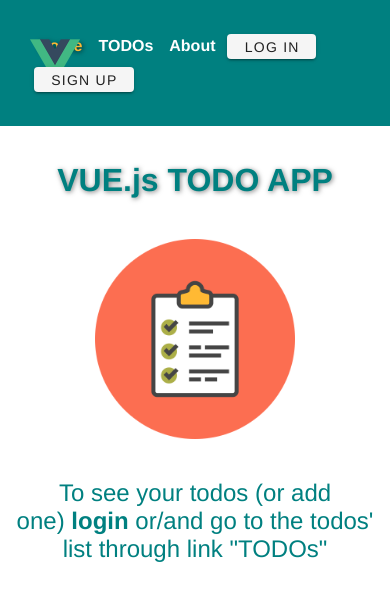
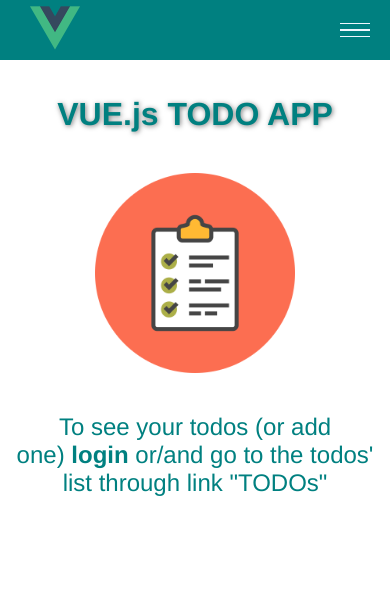
Before and after one commit to DmytroBezuhlyi/vue-todo-list, a Vue app: page / in a window 390 px wide. Shown: the top 600 px of the page. Built offline with nearby package versions, Linux system fonts and the light colour scheme; a small style sheet from the web is missing; what vue-ui-preloader would draw is missing.

Commit message:
added mobile menu

```diff
--- a/src/App.vue
+++ b/src/App.vue
@@ -16,12 +16,14 @@
   methods: {
     ...mapActions({
       fetchUsers: 'fetchUserList',
-      fetchTodos: 'fetchList'
+      fetchTodos: 'fetchList',
+      checkIsMobile: 'isMobile'
     })
   },
   created() {
     this.fetchUsers();
     this.fetchTodos();
+    this.checkIsMobile();
   }
 }
 </script>
--- a/src/components/ToDoNav.vue
+++ b/src/components/ToDoNav.vue
@@ -3,7 +3,14 @@
     <div class="logo">
       <img :src="require('@/assets/logo.png')" alt="">
     </div>
-    <div class="nav">
+    <div
+        class="nav"
+        :class="{
+                  'nav-mobile': this.$store.getters.getIsMobile,
+                  'open': isNavOpen
+        }"
+        @click="toggleMobileNav"
+    >
       <router-link to="/">Home</router-link>
       <router-link to="/todos">TODOs</router-link>
       <router-link to="/about">About</router-link>
@@ -32,12 +39,27 @@
         Log out
       </v-btn>
     </div>
+
+    <div
+        class="burger"
+        :class="{'open': isNavOpen}"
+        v-if="this.$store.getters.getIsMobile"
+        @click="toggleMobileNav"
+    >
+      <span></span><span></span><span></span>
+    </div>
+
   </div>
 </template>
 
 <script>
 export default {
   name: "Nav",
+  data() {
+    return {
+      isNavOpen: false
+    }
+  },
   methods: {
     logout() {
       this.$store.commit('setIsAuth', false)
@@ -48,8 +70,14 @@
     },
     goToRegistration() {
       this.$router.push('/registration');
+    },
+    toggleMobileNav() {
+      if (this.$store.getters.getIsMobile) {
+        console.log('to')
+        this.isNavOpen = !this.isNavOpen;
+      }
     }
-  }
+  },
 }
 </script>
 
@@ -93,6 +121,69 @@
   margin: .25rem;
 }
 
+.nav-mobile {
+  position: fixed;
+  top: 0;
+  right: 0;
+  bottom: 0;
+  left: 0;
+  display: flex;
+  flex-direction: column;
+  align-items: center;
+  justify-content: center;
+  background-color: teal;
+  z-index: 1;
+  transition: all .5s ease-in-out;
+  transform: translateY(-100%);
+}
+
+#nav .nav-mobile a {
+  margin: .75rem;
+}
+
+.nav-mobile.open {
+  transform: unset;
+}
+
+.burger {
+  display: flex;
+  flex-direction: column;
+  position: absolute;
+  width: 30px;
+  height: 15px;
+  right: 20px;
+  z-index: 1;
+  transition: all .5s ease-in-out;
+}
+
+.burger span {
+  display: block;
+  position: relative;
+  width: 30px;
+  height: 2px;
+  background-color: aliceblue;
+  transition: all .5s ease-in-out;
+}
+
+.burger.open span {
+  position: absolute;
+  top: 5px;
+  transform: rotate(45deg);
+}
+
+.burger.open span:last-of-type {
+  transform: rotate(-45deg);
+}
+
+.burger span:nth-of-type(2) {
+  margin: .35rem 0;
+}
+
+.burger.open span:nth-of-type(2) {
+  opacity: 0;
+  transform: none;
+}
+
 @media (max-width: 576px) {
   #nav {
     justify-content: flex-end;
--- a/src/store/index.js
+++ b/src/store/index.js
@@ -10,6 +10,7 @@
     isLoading: false,
     isAuth: false,
     currentUser: '',
+    isMobile: false,
     admin: {
       username: 'admin@gmail.com',
       password: 'pass'
@@ -30,6 +31,9 @@
     },
     getCurrentUser: (state) => {
       return state.currentUser;
+    },
+    getIsMobile: (state) => {
+      return state.isMobile;
     }
   },
   mutations: {
@@ -47,6 +51,9 @@
     },
     setCurrentUser(state, user) {
       state.currentUser = user;
+    },
+    setIsMobile(state, status) {
+      state.isMobile = status;
     }
   },
   actions: {
@@ -86,5 +93,8 @@
     updateLocalStorageUsers({state}) {
       localStorage.setItem('users', JSON.stringify(state.userList));
     },
+    isMobile({commit}) {
+      commit('setIsMobile', window.innerWidth < 767);
+    }
   }
 })
```
